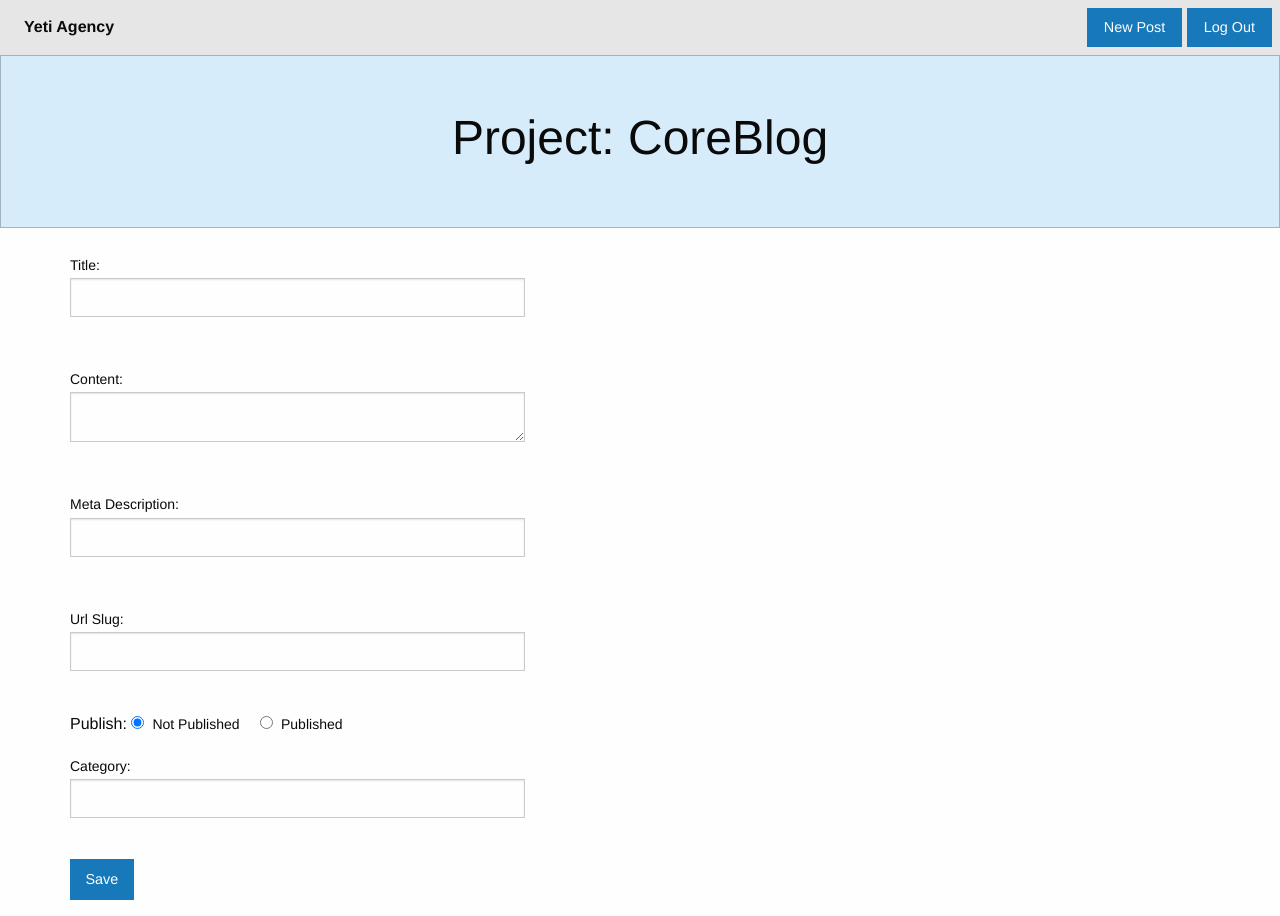
After one commit to Forser/CoreBlog, an ASP.NET Core app: template CoreBlog/Views/Admin/EditPost.cshtml in a window 1280 px wide. The commit adds this page. Run offline with ASP.NET Core 8, Linux system fonts and the light colour scheme; the template is opened without the code that fills it, so the values that code supplies are empty; the project's own start-up code is not run, and a stand-in starts its controllers and pages; some libraries are stand-ins or nearby versions.

Commit message:
Edit, Delete and New Post are done!

```diff
--- a/CoreBlog/Controllers/AdminController.cs
+++ b/CoreBlog/Controllers/AdminController.cs
@@ -69,7 +69,7 @@ namespace CoreBlog.Controllers
             if (ModelState.IsValid)
             {
                 repository.UpdateBlogPost(postViewModel);
-                return RedirectToAction("Index", "Post");
+                return RedirectToAction("Index");
             }
 
             ModelState.AddModelError("error", "Model Error");
--- a/CoreBlog/Models/Category.cs
+++ b/CoreBlog/Models/Category.cs
@@ -1,10 +1,12 @@
 using System.Collections.Generic;
+using System.ComponentModel.DataAnnotations;
 
 namespace CoreBlog.Models
 {
     public class Category
     {
         public int CategoryId { get; set; }
+        [Required(ErrorMessage = "Need one Category")]
         public string CategoryName { get; set; }
         public string UrlSlug { get; set; }
         public string Description { get; set; }
--- /dev/null
+++ b/CoreBlog/Views/Admin/EditPost.cshtml
@@ -0,0 +1,40 @@
+@model PostViewModel
+@{
+    Layout = "_AdminLayout";
+}
+
+@if (TempData["message"] != null)
+{
+    <div class="alert">@TempData["message"]</div>
+}
+
+<form asp-controller="Admin" asp-action="NewPost" method="post">
+    <div class="grid-container">
+        <div class="grid-x grid-margin-x">
+            <div asp-validation-summary="All" class="form-error"></div>
+            <div class="medium-6 cell">
+                <label asp-for="Post.Title" class="text-left middle">
+                    Title: <input type="text" asp-for="Post.Title" />
+                </label>
+                <label asp-for="Post.Content" class="text-left middle">
+                    Content: <textarea asp-for="Post.Content"></textarea>
+                </label>
+                <label asp-for="Post.MetaDataDescription" class="text-left middle">
+                    Meta Description: <input type="text" asp-for="Post.MetaDataDescription" />
+                </label>
+                <label asp-for="Post.UrlSlug" class="text-left middle">
+                    Url Slug: <input type="text" asp-for="Post.UrlSlug" />
+                </label>
+                <fieldset class="large-5 cell">
+                    Publish:
+                    <input type="radio" asp-for="Post.Published" value="false" id="notPublished" required /><label for="notPublished">Not Published</label>
+                    <input type="radio" asp-for="Post.Published" value="true" id="published" /><label for="published">Published</label>
+                </fieldset>
+                <label asp-for="Category.CategoryName" class="text-left middle">
+                    Category: <input type="text" asp-for="Category.CategoryName" id="middle-label" />
+                </label>
+                <button type="submit" class="button rounded bordered shadow">Save</button>
+            </div>
+        </div>
+    </div>
+</form>
--- a/CoreBlog/Views/Admin/Index.cshtml
+++ b/CoreBlog/Views/Admin/Index.cshtml
@@ -14,7 +14,7 @@
         <h3>@post.Title  <small>- Published : @(post.Published == true ? "Yes" : "No")</small></h3>
         <div class="callout">
                 <ul class="menu simple">
-                    <li>Edit</li>
+                    <li><a asp-action="EditPost" asp-route-id="@post.PostId">Edit</a></li>
                     <li><a asp-action="DeletePost" asp-Route-postId="@post.PostId">Delete</a></li>
                     <li>
                         @if (post.Published == true)
```
Also changed, not shown: CoreBlog/Models/PostRepository.cs (+9 -1 lines).
